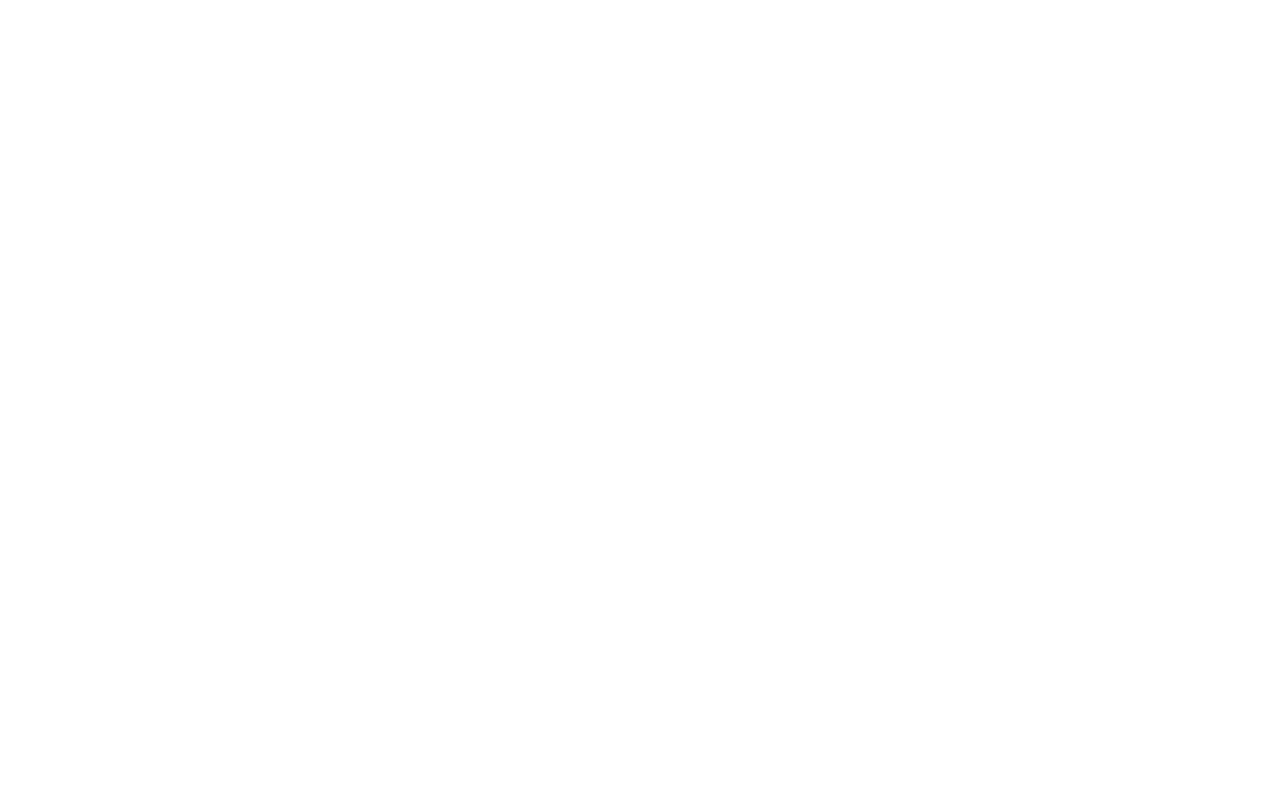
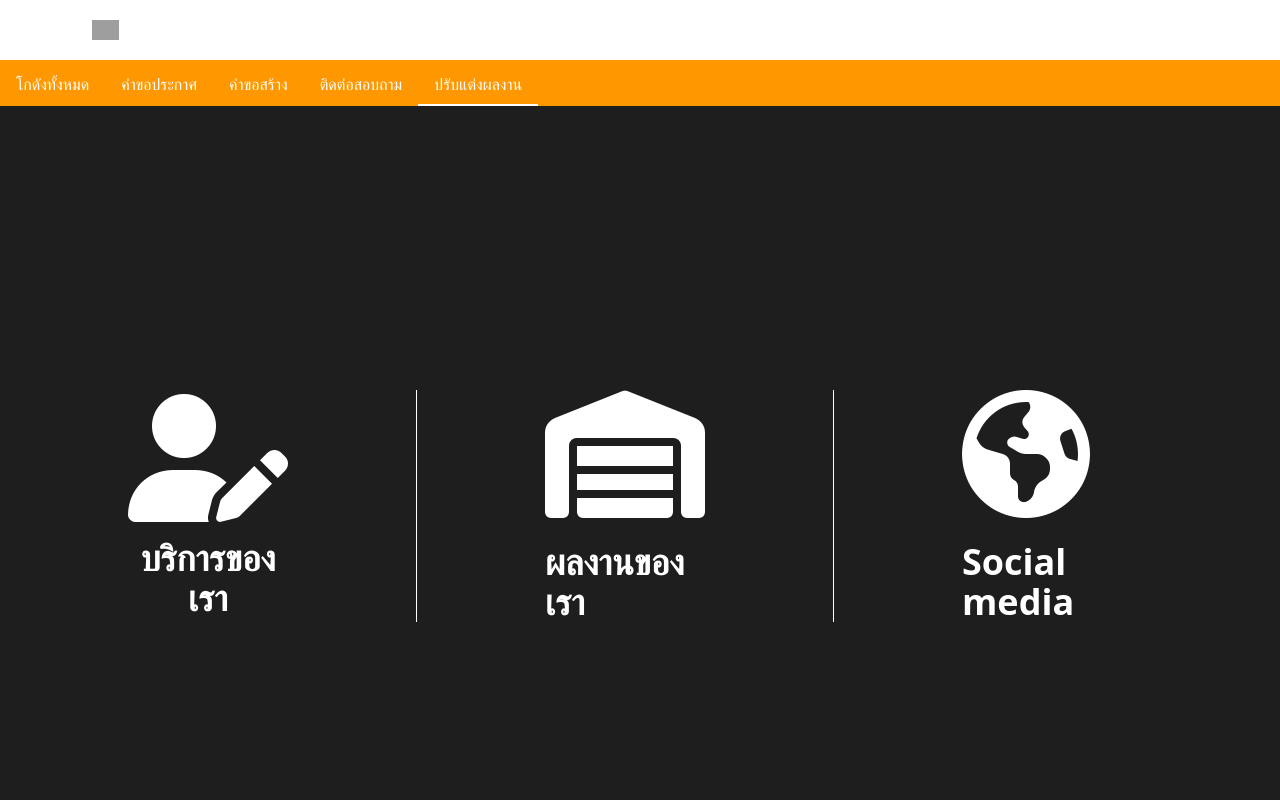
Before and after one commit to dinsorkot-sk/store-house-backend, a Nuxt app: page /Admin_Custom in a window 1280 px wide. Before the commit this address had no page. Shown: the top 800 px of the page. Built offline with nearby package versions, Linux system fonts and the light colour scheme; grey boxes are pictures that could not be loaded.

Commit message:
Admin_Custom

```diff
--- a/components/NavBArUsr.vue
+++ b/components/NavBArUsr.vue
@@ -58,7 +58,7 @@
   { id: 'approved', path: '/annourequest', label: 'คำขอประกาศ' },
   { id: 'hidden', path: '/Admin_Request_Create', label: 'คำขอสร้าง' },
   { id: 'contact', path: '/contactus', label: 'ติดต่อสอบถาม' },
-  { id: 'portfolio', path: '/portfolio', label: 'ปรับแต่งผลงาน' }
+  { id: 'portfolio', path: '/Admin_Custom', label: 'ปรับแต่งผลงาน' }
 ];
 
 // ตรวจสอบว่าอยู่ในหน้า Admin_Dashboard หรือไม่
--- /dev/null
+++ b/pages/Admin_Custom.vue
@@ -0,0 +1,44 @@
+<template>
+    <header>
+        <NavBArUsr />
+    </header>
+
+    <body class="bg-[#1e1e1e] ">
+        <div class="flex justify-center items-center min-h-screen divide-x divide-white">
+            <div class="flex flex-col items-center justify-center px-32 text-center min-h-screen">
+                <nuxt-link to="/">
+                    <i class="fa-solid fa-user-pen text-9xl" style="color: #ffffff;"></i>
+                    <div class="text-4xl text-white font-bold mt-4">
+                        บริการของเรา
+                    </div>
+                </nuxt-link>
+            </div>
+
+
+            <div class="flex flex-col items-center px-32">
+                <nuxt-link to="/">
+                    <i class="fa-solid fa-warehouse text-9xl" style="color: #ffffff;"></i>
+                    <div class="text-4xl text-white font-bold mt-6">
+                        ผลงานของเรา
+                    </div>
+                </nuxt-link>
+            </div>
+
+            <div class="flex flex-col items-center px-32">
+                <nuxt-link to="/">
+                    <i class="fa-solid fa-earth-americas text-9xl" style="color: #ffffff;"></i>
+                    <div class="text-4xl text-white font-bold mt-6">
+                        Social media
+                    </div>
+                </nuxt-link>
+            </div>
+        </div>
+
+    </body>
+
+    <footer>
+        <FootBar />
+    </footer>
+
+
+</template>
```
